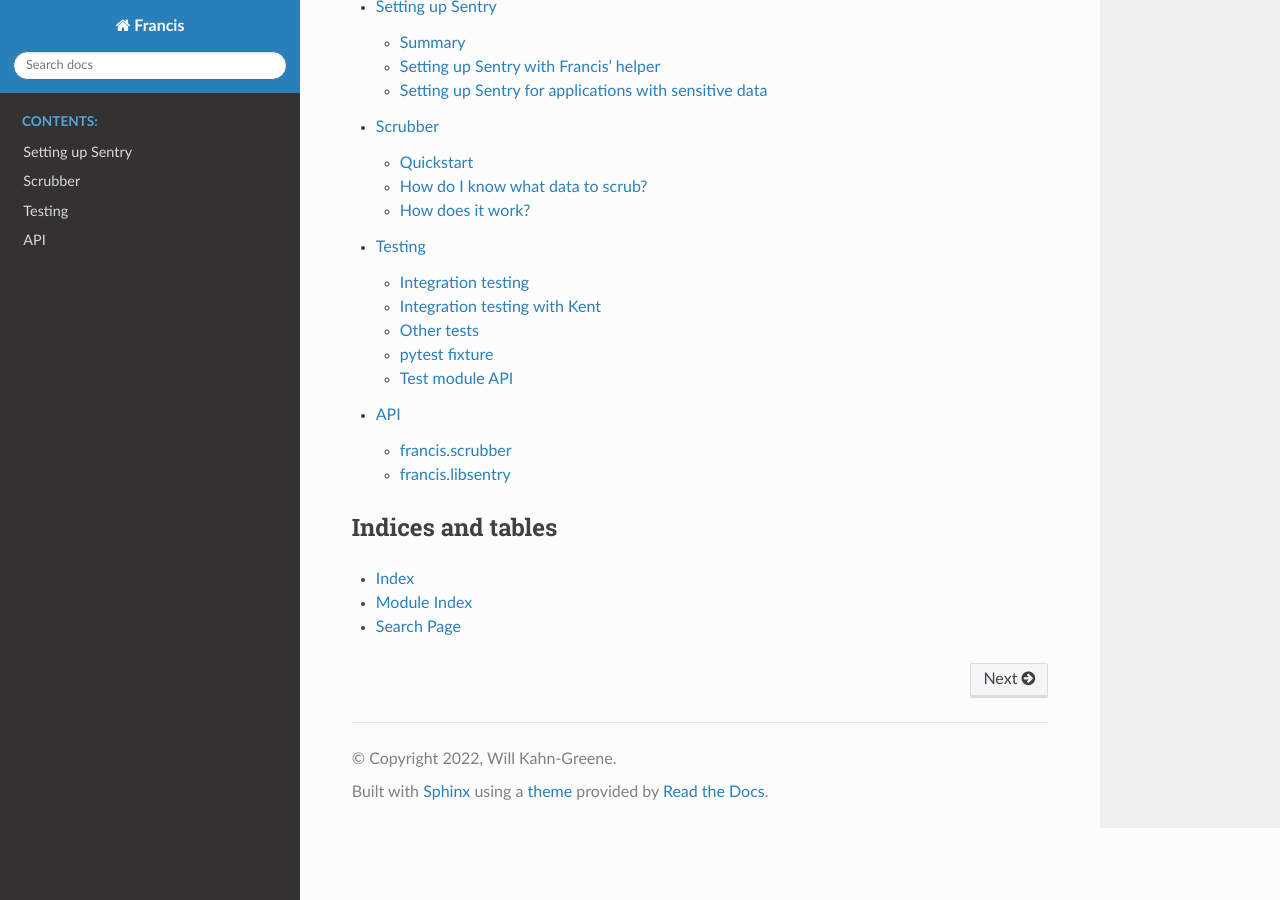
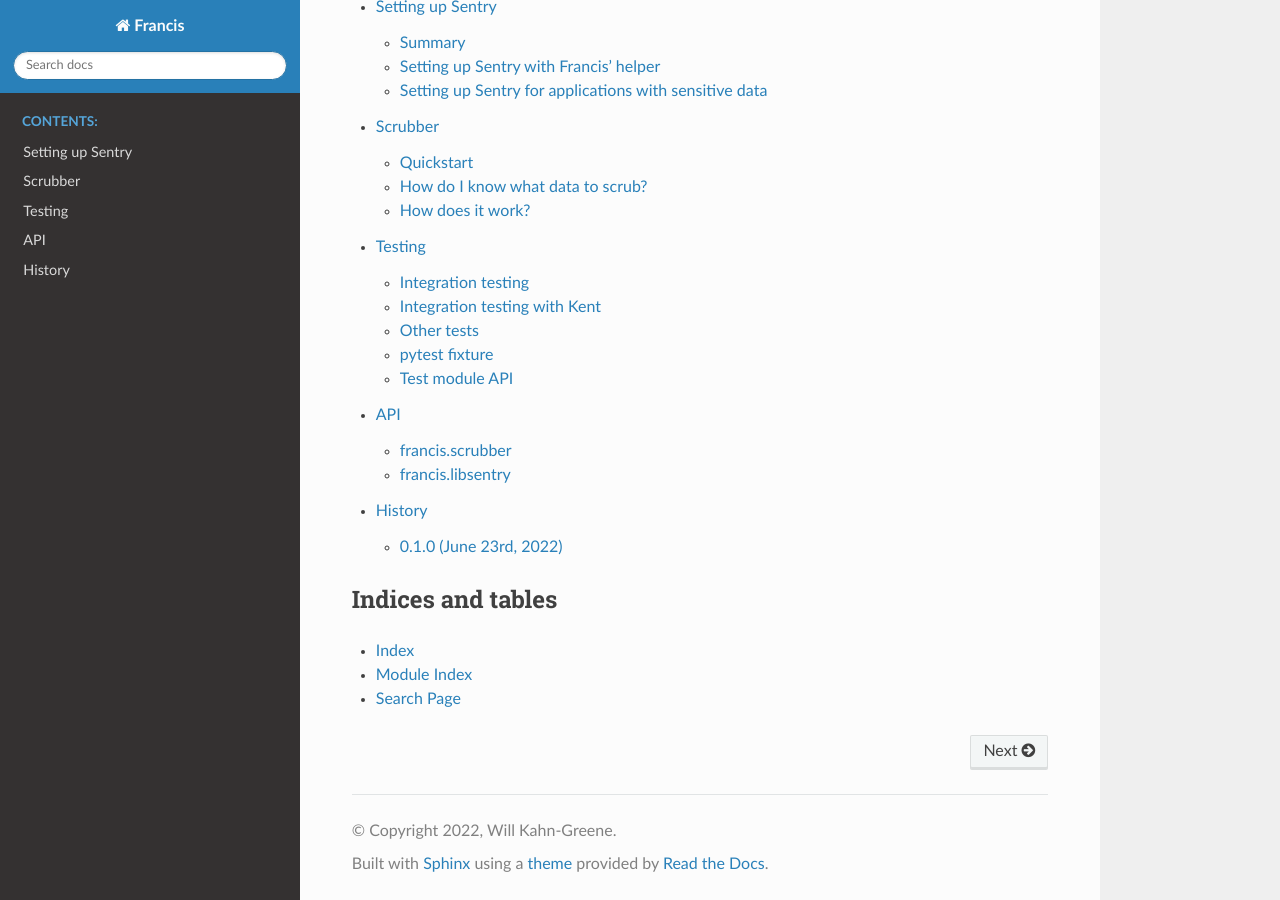
Before and after one commit to willkg/fillmore, a Sphinx documentation site: the page built from docs/index.rst, in a window 1280 px wide and 900 px high, scrolled down 3402 px. Built offline with Sphinx 7.4.7 and the Read the Docs theme 2.0.0, drawn with Linux system fonts in a browser that asks for light colours.

Commit message:
Prep for 0.1.0 release

```diff
--- a/HISTORY.rst
+++ b/HISTORY.rst
@@ -1,7 +1,7 @@
 History
 =======
 
-0.1.0 (in development)
-----------------------
+0.1.0 (June 23rd, 2022)
+-----------------------
 
 * Inital extraction and writing.
--- /dev/null
+++ b/docs/history.rst
@@ -0,0 +1 @@
+.. include:: ../HISTORY.rst
--- a/docs/index.rst
+++ b/docs/index.rst
@@ -12,6 +12,7 @@ Contents
    scrubber
    testing
    api
+   history
 
 
 
--- a/src/francis/__init__.py
+++ b/src/francis/__init__.py
@@ -6,7 +6,7 @@
 """Francis is a Python library for scrubbing Sentry events."""
 
 # x.y.z or x.y.z.dev0
-__version__ = "0.1.0.dev0"
+__version__ = "0.1.0"
 
 
 SCRUBBER_MODULE_NAME = __name__
```
Also changed, not shown: 1 other file.
